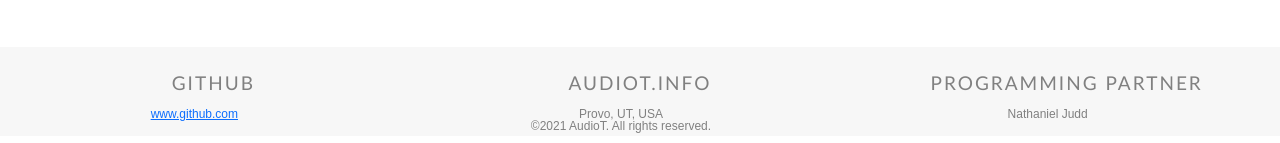
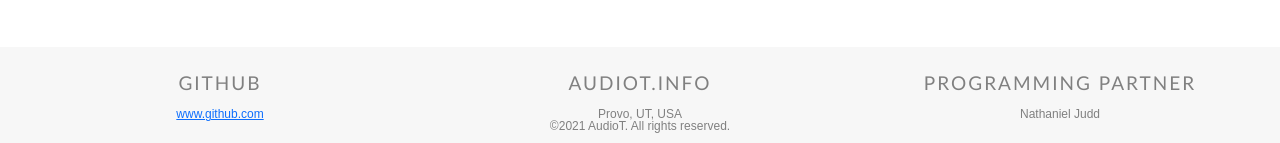
Before and after one commit to anderson-webops/operationopportunity.jacobdanderson.net, a Vue app in the folder front-end/: page / in a window 1280 px wide. Shown: the part 747-890 px from the top of the page. Built offline with nearby package versions, Linux system fonts and the light colour scheme; no server answers.

Commit message:
Footer formatting

```diff
--- a/front-end/src/App.vue
+++ b/front-end/src/App.vue
@@ -121,86 +121,20 @@
 *   Default   *
 **************/
 
-html,
-body,
-div,
-span,
-applet,
-object,
-iframe,
-h1,
-h2,
-h3,
-h4,
-h5,
-h6,
-p,
-blockquote,
-pre,
-a,
-abbr,
-acronym,
-address,
-big,
-cite,
-code,
-del,
-dfn,
-em,
-img,
-ins,
-kbd,
-q,
-s,
-samp,
-small,
-strike,
-strong,
-sub,
-sup,
-tt,
-var,
-b,
-u,
-center,
-dl,
-dt,
-dd,
-ol,
-ul,
-li,
-fieldset,
-form,
-label,
-legend,
-table,
-caption,
-tbody,
-tfoot,
-thead,
-tr,
-th,
-td,
-article,
-aside,
-canvas,
-details,
-embed,
-figure,
-figcaption,
-footer,
-header,
-hgroup,
-menu,
-nav,
-output,
-ruby,
-section,
-summary,
-time,
-mark,
-audio,
-video {
+/*noinspection CssOverwrittenProperties*/
+html, body, div, span, applet, object, iframe,
+h1, h2, h3, h4, h5, h6, p, blockquote, pre,
+a, abbr, acronym, address, big, cite, code,
+del, dfn, em, img, ins, kbd, q, s, samp,
+small, strike, strong, sub, sup, tt, var,
+b, u, center,
+dl, dt, dd, ol, ul, li,
+fieldset, form, label, legend,
+table, caption, tbody, tfoot, thead, tr, th, td,
+article, aside, canvas, details, embed,
+figure, figcaption, footer, header, hgroup,
+menu, nav, output, ruby, section, summary,
+time, mark, audio, video /* eslint-disable-line */ {
   margin: 0;
   padding: 0;
   border: 0;
@@ -210,17 +144,8 @@
 }
 
 /* HTML5 display-role reset for older browsers */
-article,
-aside,
-details,
-figcaption,
-figure,
-footer,
-header,
-hgroup,
-menu,
-nav,
-section {
+article, aside, details, figcaption, figure,
+footer, header, hgroup, menu, nav, section /* eslint-disable-line */ {
   display: block;
 }
 
@@ -263,6 +188,10 @@
 
 body {
   background-color: rgb(255, 255, 255);
+  /*--common_area_background_color: white;*/
+
+  --size_adjustment: 1.5;
+  --text_scalar: 1;
 }
 
 h1,
@@ -272,6 +201,12 @@
 
 nav {
   font-family: Verdana, Calibri, Candara, sans-serif;
+}
+
+@media only screen and (min-width: 1px) and (max-width: 960px) {
+  body {
+    --text_scalar: 0.8;
+  }
 }
 
 /**************
@@ -310,7 +245,7 @@
   display: flex;
   color: grey;
   flex-flow: row wrap;
-  padding-top: 10px;
+  padding: 10px;
   width: 100%;
   background-color: rgb(247, 247, 247);
 }
@@ -321,23 +256,19 @@
 
 footer h2 {
   text-transform: uppercase;
-  font-size: 19px;
+  font-size: calc(19px * var(--text_scalar));
   letter-spacing: 2px;
   font-family: Optima, Tahoma, Trebuchet, Arial, sans-serif;
-}
-
-footer ul {
-  position: relative;
-  left: -19px;
 }
 
 footer li {
   font-size: 12px;
   font-family: Arial, "Courier New", sans-serif, serif;
+  height: 100%;
 }
 
 /********************
-  *	Media Screens   *
+*   Media Screens   *
 ********************/
 
 @media only screen and (min-width: 1px) and (max-width: 960px) {
--- a/front-end/src/views/Home.vue
+++ b/front-end/src/views/Home.vue
@@ -45,9 +45,7 @@
       const url =
         "https://quote-garden.herokuapp.com/api/v3/quotes?genre=success&limit=100";
       let response = await fetch(url);
-      let json = await response.json();
-      console.log(json);
-      return json;
+      return await response.json();
     };
     updateQuote().then((data) => {
       let random = Math.floor(Math.random() * 99);
--- /dev/null
+++ b/front-end/vue.config.js
@@ -0,0 +1,5 @@
+module.exports = {
+  devServer: {
+    proxy: "http://localhost:3002",
+  },
+};
```
Also changed, not shown: 2 other files (tests, documents, lock files or other folders). Lines whose indentation alone changed are shown as unchanged.
